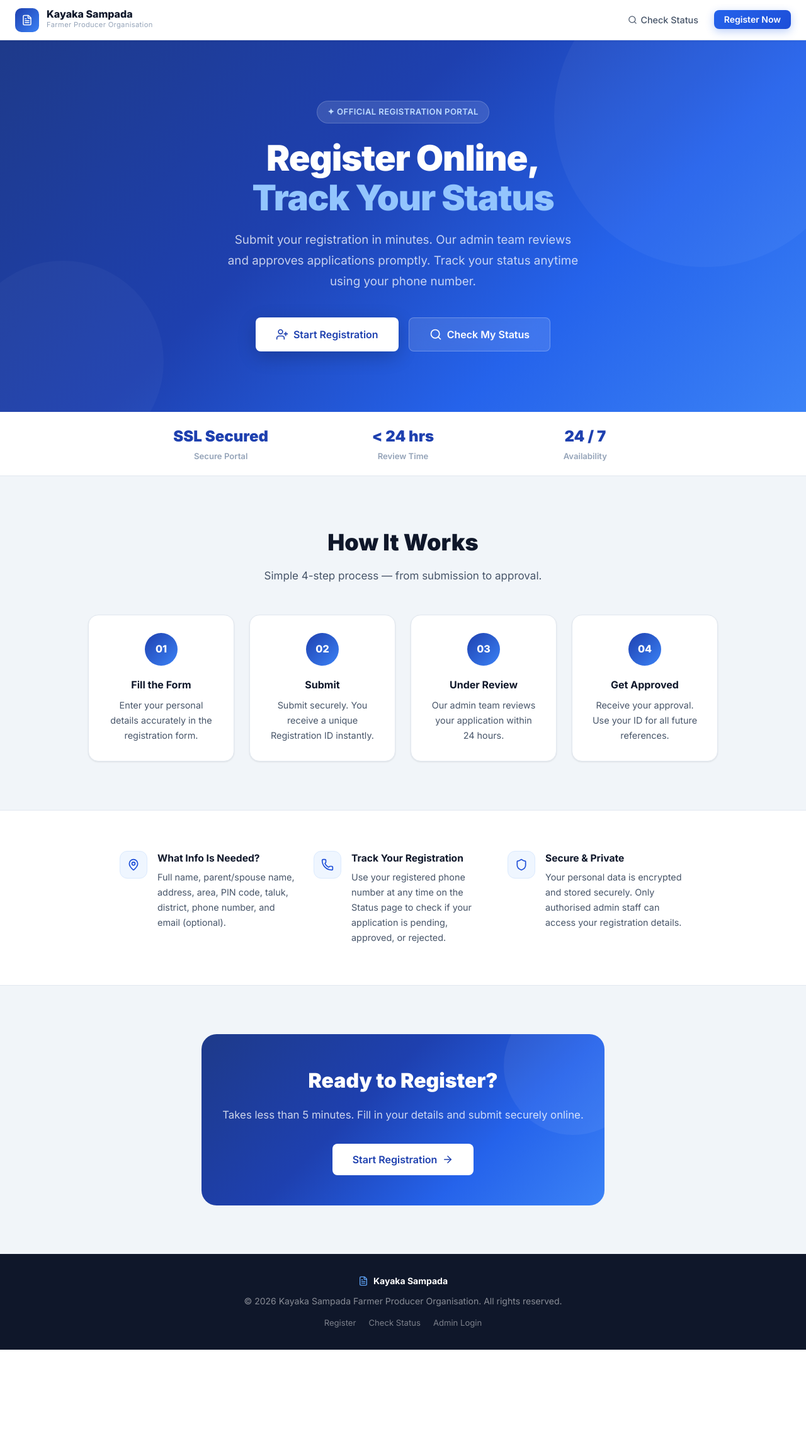
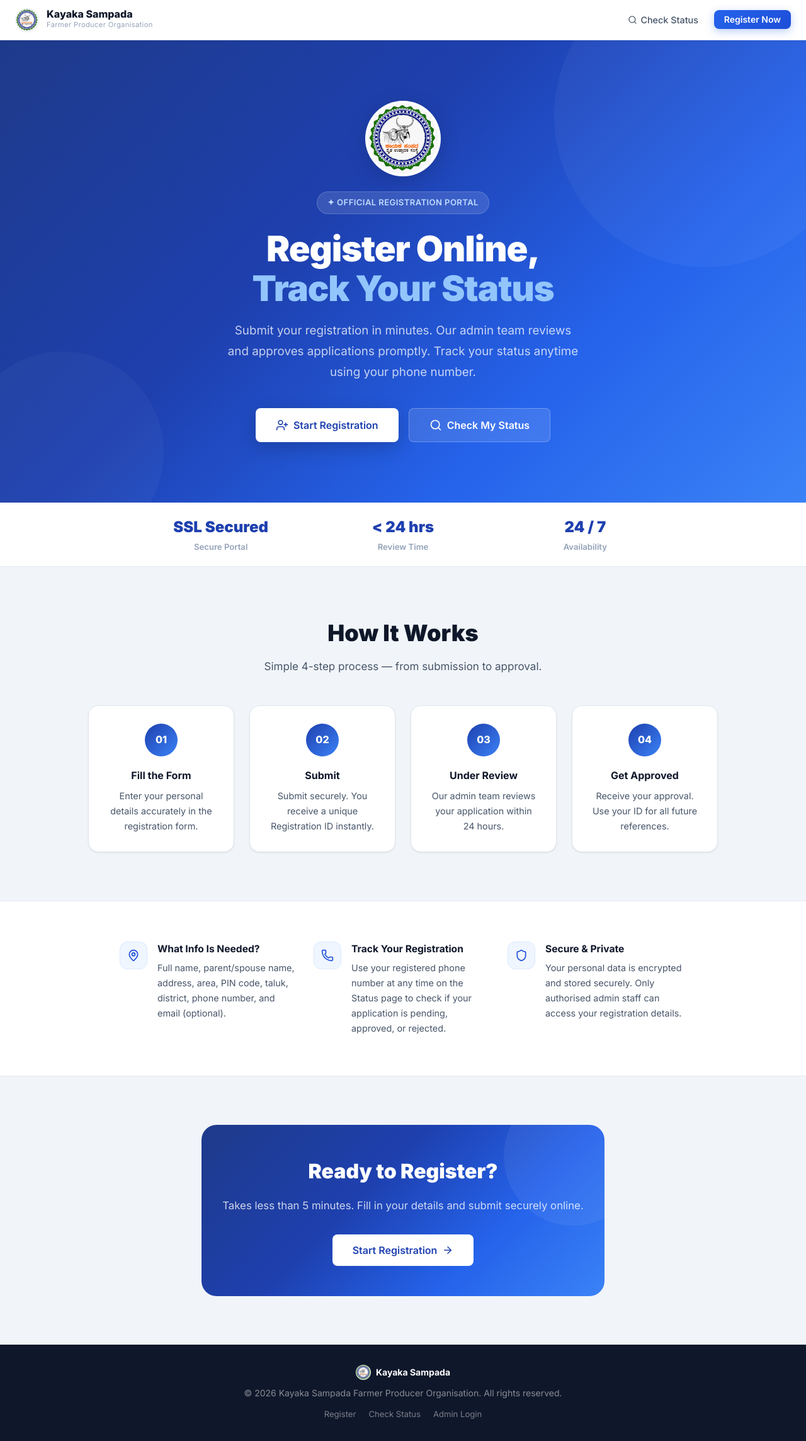
Before and after one commit to abhi16496/kayaka-sampada-fpo, a Next.js app in the folder frontend/: page / in a window 1280 px wide. Shown: the whole page at 63% size. Before the commit the page ends 2143 px from the top, so only its background shows below. Built offline with nearby package versions, Linux system fonts and the light colour scheme.

Commit message:
feat: Add Logo to landing page hero, header, and footer

```diff
--- a/frontend/app/(user)/page.tsx
+++ b/frontend/app/(user)/page.tsx
@@ -1,5 +1,6 @@
 'use client';
 import Link from 'next/link';
+import Image from 'next/image';
 import { motion } from 'framer-motion';
 import {
   FileText, UserPlus, Search, Clock, CheckCircle,
@@ -19,8 +20,8 @@ export default function UserHomePage() {
       {/* ── Header ─────────────────────────────────────────────── */}
       <header className="user-header">
         <div style={{ display: 'flex', alignItems: 'center', gap: '.75rem' }}>
-          <div style={{ width: 38, height: 38, borderRadius: 10, background: 'linear-gradient(135deg,var(--blue-800),var(--blue-500))', display: 'flex', alignItems: 'center', justifyContent: 'center', flexShrink: 0 }}>
-            <FileText size={18} color="#fff" />
+          <div style={{ width: 38, height: 38, borderRadius: '50%', background: '#fff', flexShrink: 0, overflow: 'hidden', border: '1px solid var(--border)' }}>
+            <Image src="/logo.jpeg" alt="Logo" width={38} height={38} style={{ objectFit: 'cover' }} />
           </div>
           <div>
             <p style={{ fontWeight: 800, fontSize: '1rem', color: 'var(--text-primary)', lineHeight: 1.1 }}>Kayaka Sampada</p>
@@ -47,6 +48,12 @@ export default function UserHomePage() {
 
         <div style={{ maxWidth: 740, margin: '0 auto', textAlign: 'center', position: 'relative' }}>
           <motion.div initial={{ opacity: 0, y: 24 }} animate={{ opacity: 1, y: 0 }} transition={{ duration: .6 }}>
+            <div style={{ display: 'flex', justifyContent: 'center', marginBottom: '1.5rem' }}>
+              <div style={{ width: 120, height: 120, borderRadius: '50%', background: '#fff', padding: 4, boxShadow: '0 8px 32px rgba(0,0,0,0.15)', overflow: 'hidden' }}>
+                <Image src="/logo.jpeg" alt="Logo" width={112} height={112} style={{ borderRadius: '50%', objectFit: 'cover' }} priority />
+              </div>
+            </div>
+
             <span style={{ display: 'inline-flex', alignItems: 'center', gap: 6, background: 'rgba(255,255,255,.12)', backdropFilter: 'blur(12px)', border: '1px solid rgba(255,255,255,.18)', color: '#bfdbfe', padding: '.4rem 1rem', borderRadius: 99, fontSize: '.82rem', fontWeight: 600, marginBottom: '1.5rem', letterSpacing: '.03em' }}>
               ✦ OFFICIAL REGISTRATION PORTAL
             </span>
@@ -167,7 +174,9 @@ export default function UserHomePage() {
       {/* ── Footer ─────────────────────────────────────────────── */}
       <footer className="user-footer">
         <div style={{ display: 'flex', alignItems: 'center', justifyContent: 'center', gap: 8, marginBottom: '.625rem' }}>
-          <FileText size={16} color="var(--blue-400)" />
+          <div style={{ width: 24, height: 24, borderRadius: '50%', overflow: 'hidden', background: '#fff' }}>
+            <Image src="/logo.jpeg" alt="Logo" width={24} height={24} style={{ objectFit: 'cover' }} />
+          </div>
           <span style={{ color: '#fff', fontWeight: 700 }}>Kayaka Sampada</span>
         </div>
         <p>© {new Date().getFullYear()} Kayaka Sampada Farmer Producer Organisation. All rights reserved.</p>
```
Also changed, not shown: frontend/public/logo.jpeg (added).
